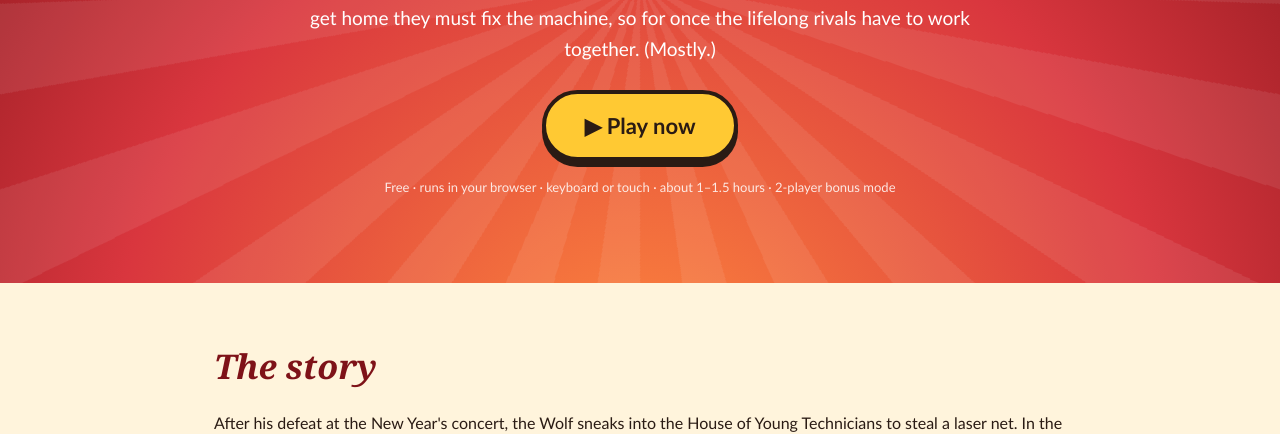
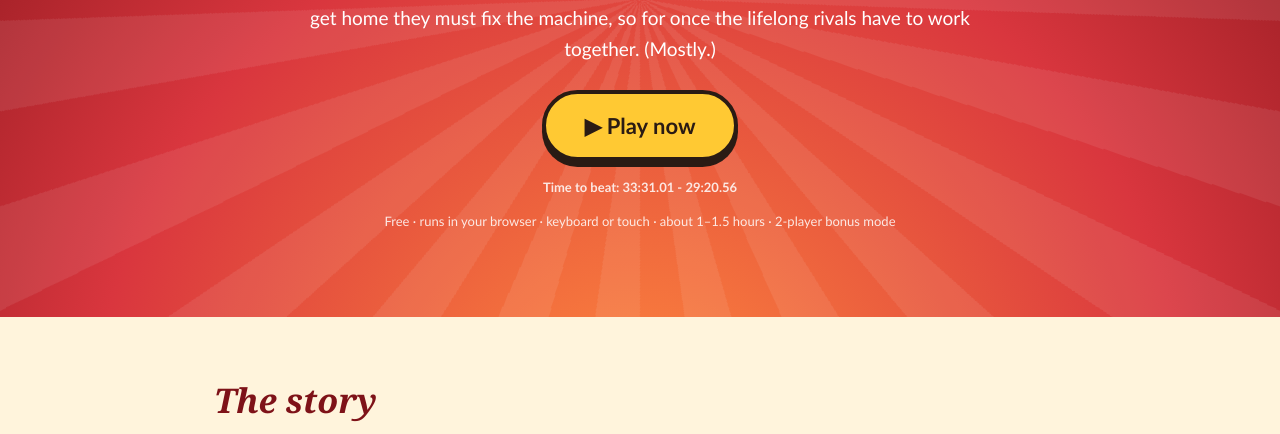
Before and after one commit to Kozlo-pdf/nu-pogodi-2-world-tour, a plain HTML site: page index.html in a window 1280 px wide. Shown: the part 377-811 px from the top of the page. Drawn offline with Linux system fonts and the light colour scheme.

Commit message:
Add Time to beat: 33:31.01 - 29:20.56 to README and site

```diff
--- a/index.html
+++ b/index.html
@@ -28,6 +28,7 @@
       <h1>Nu, Pogodi! 2<small>World Tour &amp; Time Chaos</small></h1>
       <p class="lead">A smashed teleporter scatters the Hare and the Wolf across six chaotic worlds. To get home they must fix the machine, so for once the lifelong rivals have to work together. (Mostly.)</p>
       <p><a class="cta" href="play.html">▶ Play now</a></p>
+      <p class="fine"><b>Time to beat: 33:31.01 - 29:20.56</b></p>
       <p class="fine">Free · runs in your browser · keyboard or touch · about 1–1.5 hours · 2-player bonus mode</p>
     </section>
 
```
Also changed, not shown: 1 other file.
